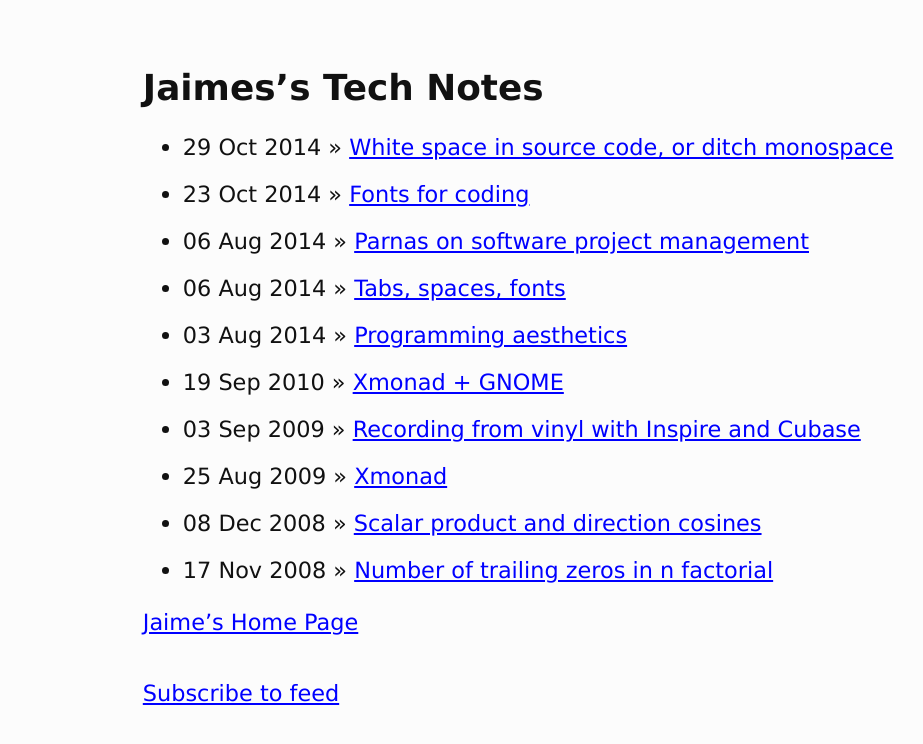
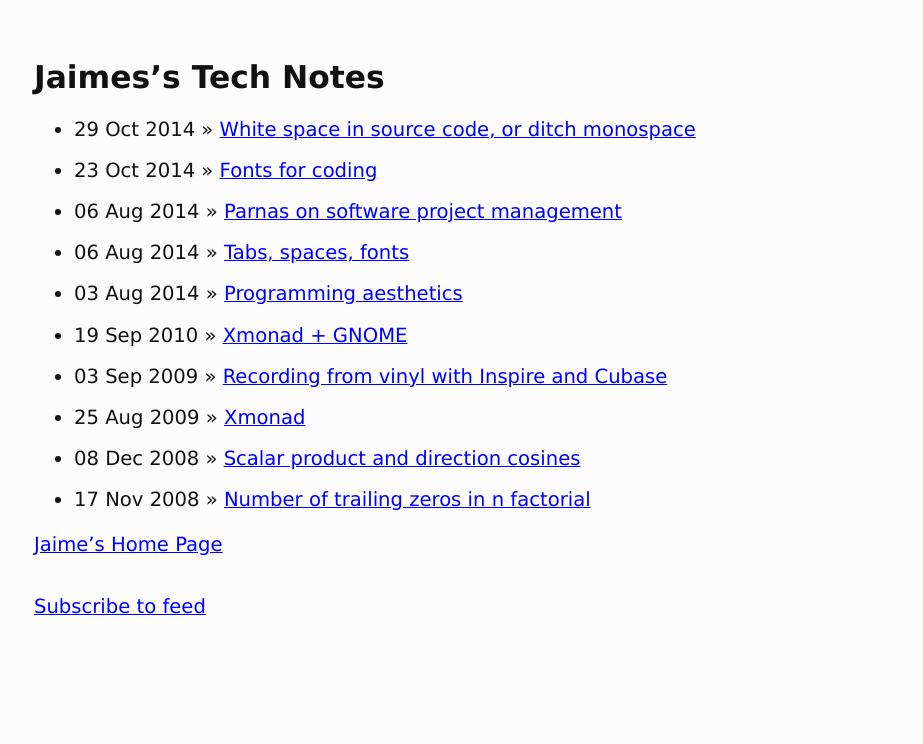
Before and after one commit to jsilvela/jsilvela.github.io, a Jekyll site: the page built from index.html, in a window 1280 px wide. Shown: the top 744 px of the page, without its empty margins (94-1017 px from the left). Built offline with Jekyll 4.4.1, drawn with Linux system fonts in a browser that asks for light colours; some web fonts are replaced.

Commit message:
Tying better font sizing. 3

```diff
--- a/css/basic.css
+++ b/css/basic.css
@@ -1,12 +1,9 @@
 html {
-	font-size: 16px;
+	font-size: 14px;
 }
 
 body {
-	margin-left: auto;
-	margin-right: auto;
-	margin-top: 3em;
-	margin-bottom: 3em;
+	margin: 3em 10%;
 	max-width: 36em;
 	font-family: "Fira Sans", Verdana, sans-serif;
 	font-weight: 400;
```
